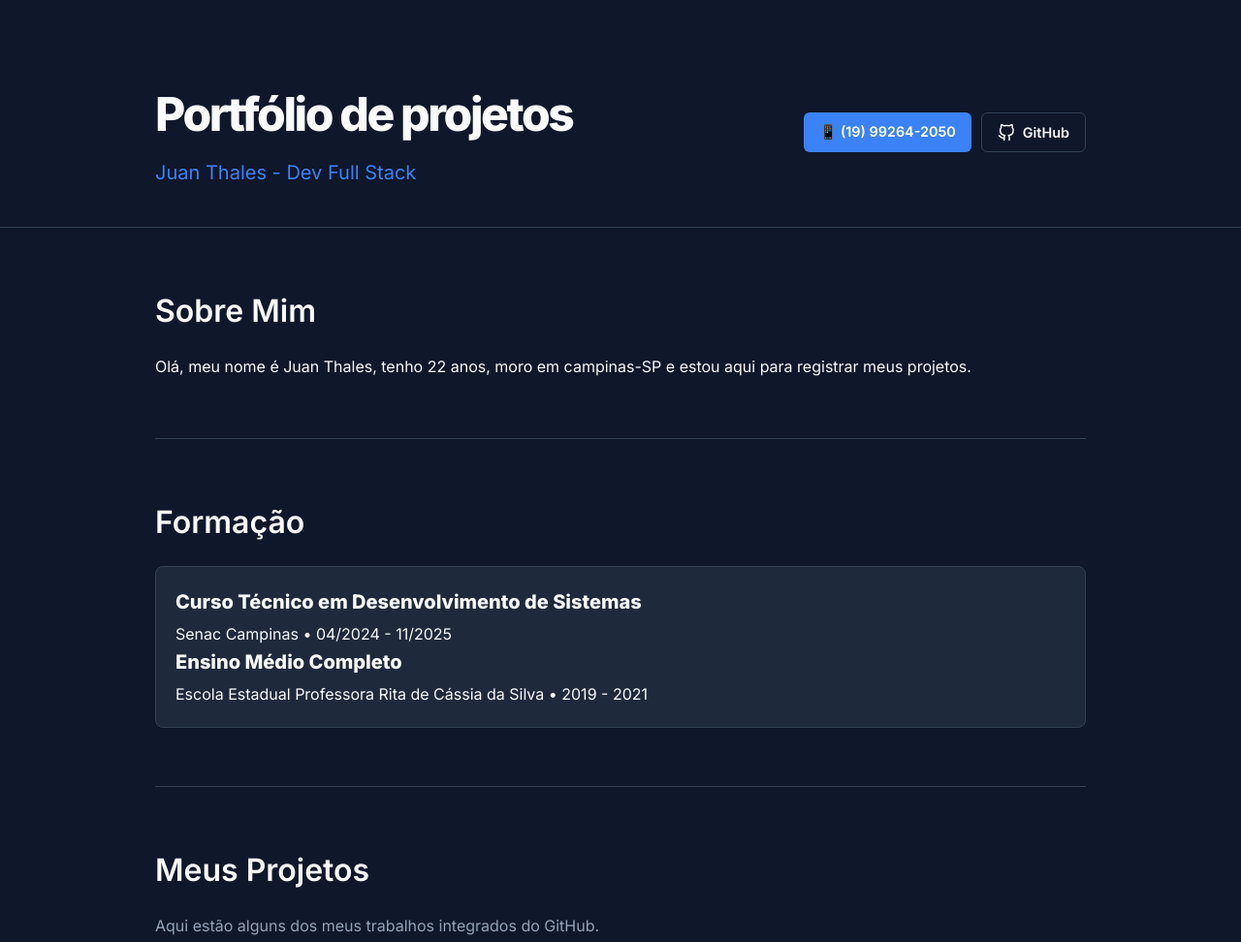
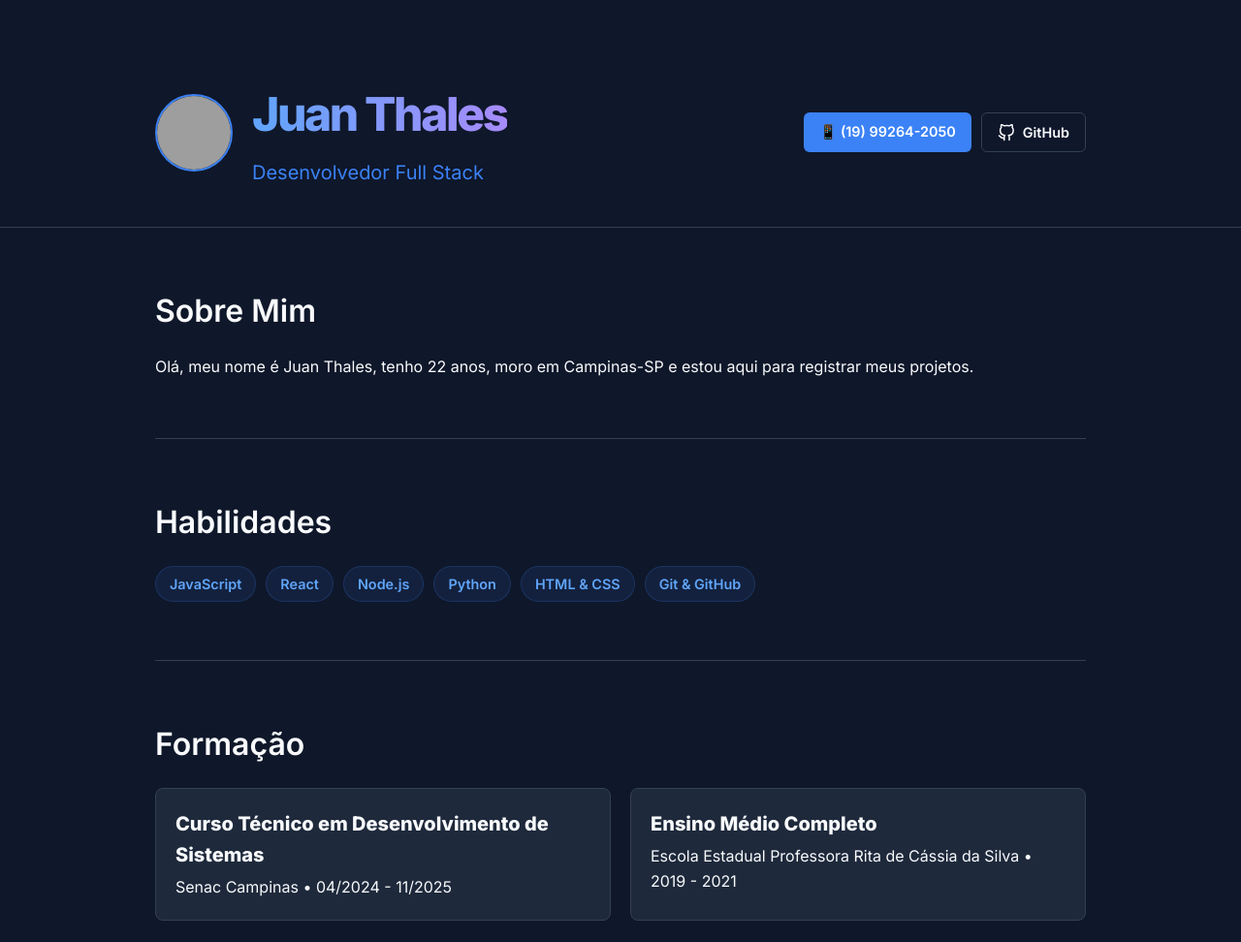
Before and after one commit to jtzzin/portfolio_front, a website built with Vite: page index.html in a window 1280 px wide. Shown: the top 972 px of the page at 97% size. Built offline with nearby package versions, Linux system fonts and the light colour scheme; no server answers; grey boxes are pictures that could not be loaded.

Commit message:
espacos arrumados

```diff
--- a/index.html
+++ b/index.html
@@ -13,10 +13,12 @@
     <!-- Cabeçalho principal com o seu nome -->
     <header class="header">
       <div class="container header-content">
+        <div class="profile-section">
+          <img src="https://github.com/jtzzin.png" alt="Juan Thales" class="profile-pic" />
           <div>
-          <!-- nome no cabeçalho e profissão -->
-          <h1 class="name-title">Portfólio de projetos</h1>
-          <p class="subtitle">Juan Thales - Dev Full Stack  </p>
+            <h1 class="name-title"><span class="gradient-text">Juan Thales</span></h1>
+            <p class="subtitle">Desenvolvedor Full Stack</p>
+          </div>
         </div>
 
         <div class="header-contact">
@@ -35,22 +37,36 @@
       <!-- Seção de Apresentação -->
       <section class="section about">
         <h2>Sobre Mim</h2>
-        <!-- Paragrafo de apresentação -->
         <p>
-          Olá, meu nome é Juan Thales, tenho 22 anos, moro em campinas-SP e estou aqui para registrar meus projetos.
+          Olá, meu nome é Juan Thales, tenho 22 anos, moro em Campinas-SP e estou aqui para registrar meus projetos.
         </p>
+      </section>
+
+      <!-- Seção de Habilidades -->
+      <section class="section skills">
+        <h2>Habilidades</h2>
+        <div class="skills-tags">
+          <span class="tag">JavaScript</span>
+          <span class="tag">React</span>
+          <span class="tag">Node.js</span>
+          <span class="tag">Python</span>
+          <span class="tag">HTML & CSS</span>
+          <span class="tag">Git & GitHub</span>
+        </div>
       </section>
 
       <!-- Seção de Formação -->
       <section class="section education">
         <h2>Formação</h2>
+        <div class="education-grid">
           <div class="education-card">
-          <!-- Formações e cursos -->
             <h3>Curso Técnico em Desenvolvimento de Sistemas</h3>
             <p>Senac Campinas • 04/2024 - 11/2025</p>
-
+          </div>
+          <div class="education-card">
             <h3>Ensino Médio Completo</h3>
             <p>Escola Estadual Professora Rita de Cássia da Silva • 2019 - 2021</p>
+          </div>
         </div>
       </section>
 
--- a/style.css
+++ b/style.css
@@ -52,6 +52,26 @@ body {
   font-size: 0.85rem;
 }
 
+.profile-section {
+  display: flex;
+  align-items: center;
+  gap: 20px;
+}
+
+.profile-pic {
+  width: 80px;
+  height: 80px;
+  border-radius: 50%;
+  border: 2px solid var(--primary-color);
+  object-fit: cover;
+}
+
+.gradient-text {
+  background: linear-gradient(90deg, #60a5fa, #a78bfa);
+  -webkit-background-clip: text;
+  -webkit-text-fill-color: transparent;
+}
+
 .name-title {
   font-size: 3rem;
   font-weight: 800;
@@ -85,7 +105,30 @@ body {
   font-size: 1.1rem;
 }
 
+/* Habilidades */
+.skills-tags {
+  display: flex;
+  flex-wrap: wrap;
+  gap: 10px;
+}
+
+.tag {
+  background: rgba(59, 130, 246, 0.1);
+  color: var(--accent-color);
+  padding: 6px 14px;
+  border-radius: 20px;
+  font-size: 0.9rem;
+  font-weight: 600;
+  border: 1px solid rgba(59, 130, 246, 0.2);
+}
+
 /* Cartões de formação acadêmica */
+.education-grid {
+  display: grid;
+  grid-template-columns: repeat(auto-fit, minmax(280px, 1fr));
+  gap: 20px;
+}
+
 .education-card {
   background: var(--card-bg);
   padding: 20px;
@@ -125,6 +168,7 @@ body {
 .project-card:hover {
   transform: translateY(-5px);
   border-color: var(--primary-color);
+  box-shadow: 0 10px 30px -10px rgba(59, 130, 246, 0.3);
 }
 
 .project-title {
```
Lines whose indentation alone changed are shown as unchanged.
